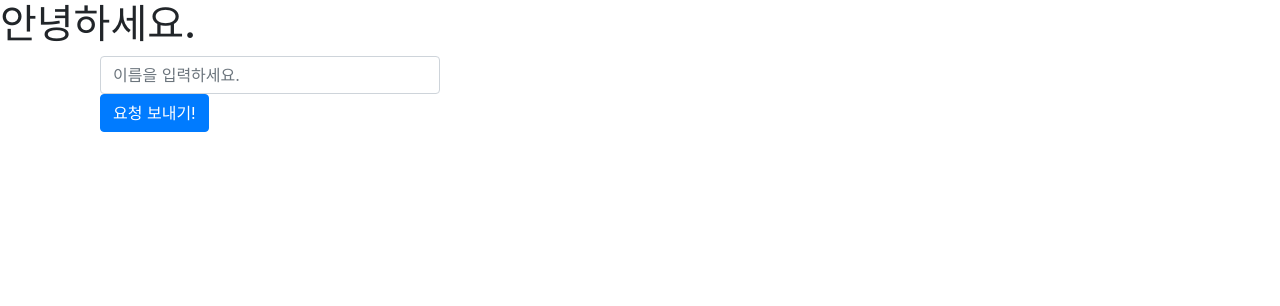
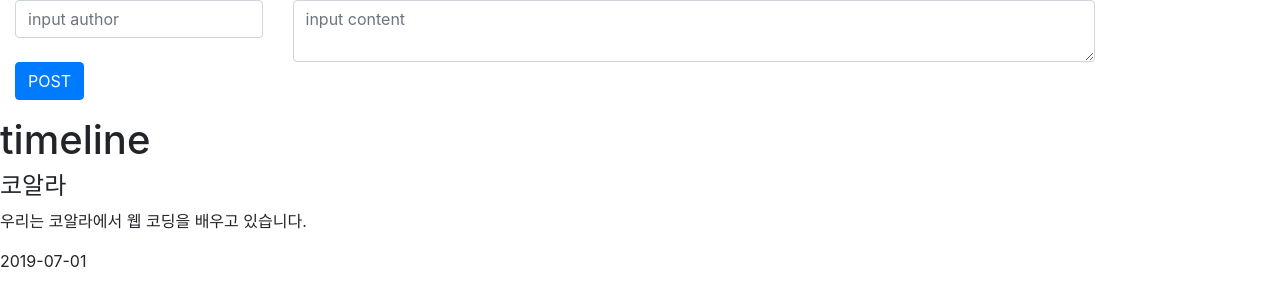
Before and after one commit to sogangCSmaster/koalastudy, a Django app: page / in a window 1280 px wide. Shown: the top 306 px of the page. Run offline with Django 3.2, Linux system fonts and the light colour scheme; some libraries are stand-ins or nearby versions.

Commit message:
koala todo

```diff
--- a/testweb/main/templates/mainfolder/index.html
+++ b/testweb/main/templates/mainfolder/index.html
@@ -4,21 +4,30 @@
         <title>hi</title>
     </head>
     <body>
-        <h1>
-            안녕하세요.
-        </h1>
-        <div class="container">
-            <div class="col-lg-4 col-lg-offset-4">
-                <form method="GET" action="/" class="form-group">
-                    <input type="text" name="username" placeholder="이름을 입력하세요." class="form-control"/>
-                    <button class="btn btn-primary" type="submit">요청 보내기!</button>
-                </form>
+
+
+        <form action="/" method="POST" class="form-group container row">{% csrf_token %}
+            <div class="col-lg-3">
+                <input type="text" name="author" class="form-control" placeholder="input author"/>
             </div>
-        </div>
-        {% if username %}
-            <h1 class="text-primary"> 안녕하세요! {{ username }}님! </h1>
-            <h3>이 수업은 {{ study }} 수업입니다.</h3>
-        {% endif %}
+
+            <div class="col-lg-9">
+                <textarea type="text" name="content" class="form-control" placeholder="input content"></textarea>
+            </div>
+
+            <div class="col-lg-12">
+                <button type="submit" class="btn btn-primary" >POST</button>
+            </div>
+
+
+        </form>
+
+        <h1>timeline</h1>
+        {% for item in datas %}
+            <h4>{{ item.author }}</h4>
+            <p>{{ item.content }}</p>
+            <p>{{ item.publishedAt }}</p>
+        {% endfor %}
 
         <script src="https://stackpath.bootstrapcdn.com/bootstrap/4.3.1/js/bootstrap.min.js"></script>
         <script src="https://stackpath.bootstrapcdn.com/bootstrap/4.3.1/js/bootstrap.bundle.min.js"></script>
--- a/testweb/main/views.py
+++ b/testweb/main/views.py
@@ -1,13 +1,22 @@
 from django.http import HttpResponse
 from django.shortcuts import render
 
+datas = [
+    {
+        'author': '코알라',
+        'content': '우리는 코알라에서 웹 코딩을 배우고 있습니다.',
+        'publishedAt': '2019-07-01'
+    }
+]
+
+
 def main(request):
-    if request.GET.get('username'):
-        username = request.GET.get('username')
-        tempText = "안녕하세요. " + request.GET.get('username') + "님!"
-
-        study = "코알라"
-
-        return render(request, 'mainfolder/index.html',{'username': username, 'study': study})
-
-    return render(request, 'mainfolder/index.html', {})
+    if request.method=="POST":
+        author = request.POST['author']
+        content = request.POST['content']
+        datas.append({
+            'author': author,
+            'content': content,
+            'publishedAt': '2019-07-02'
+        })
+    return render(request, 'mainfolder/index.html', {'datas': datas})
```
